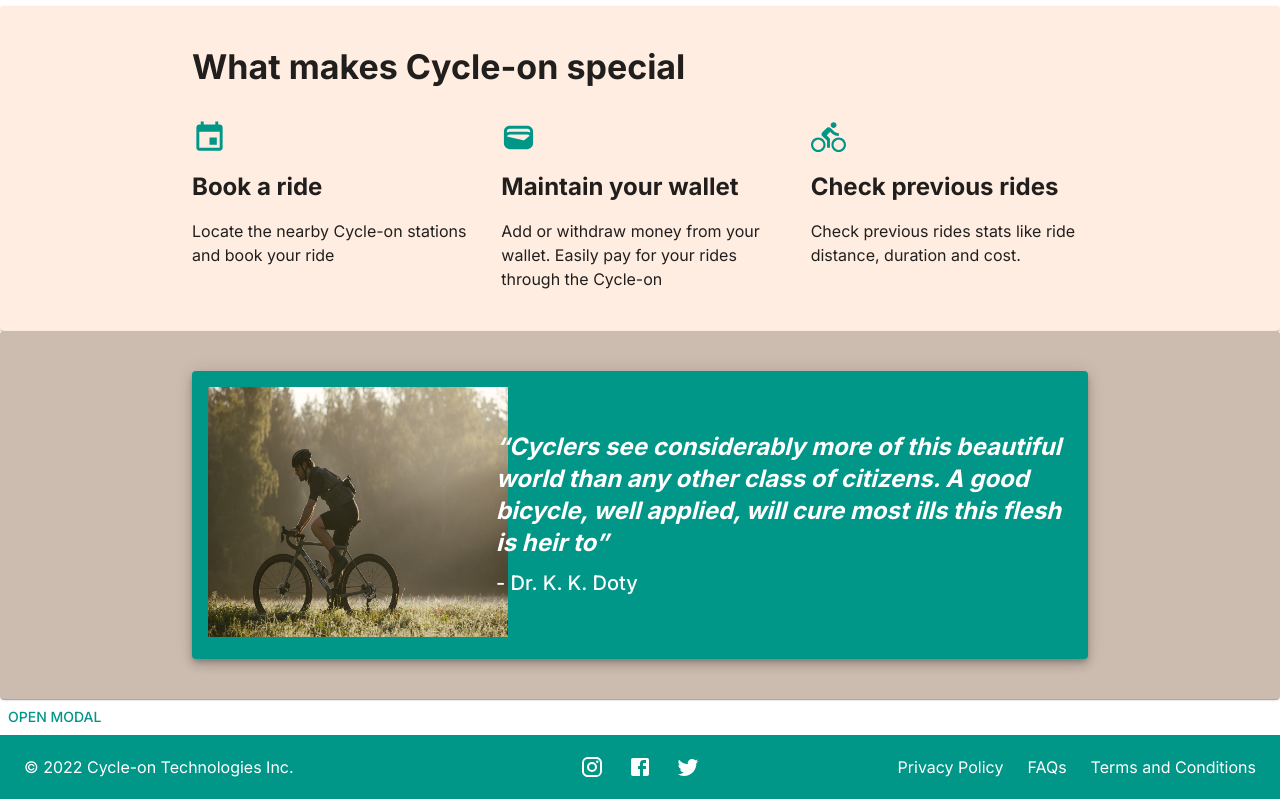
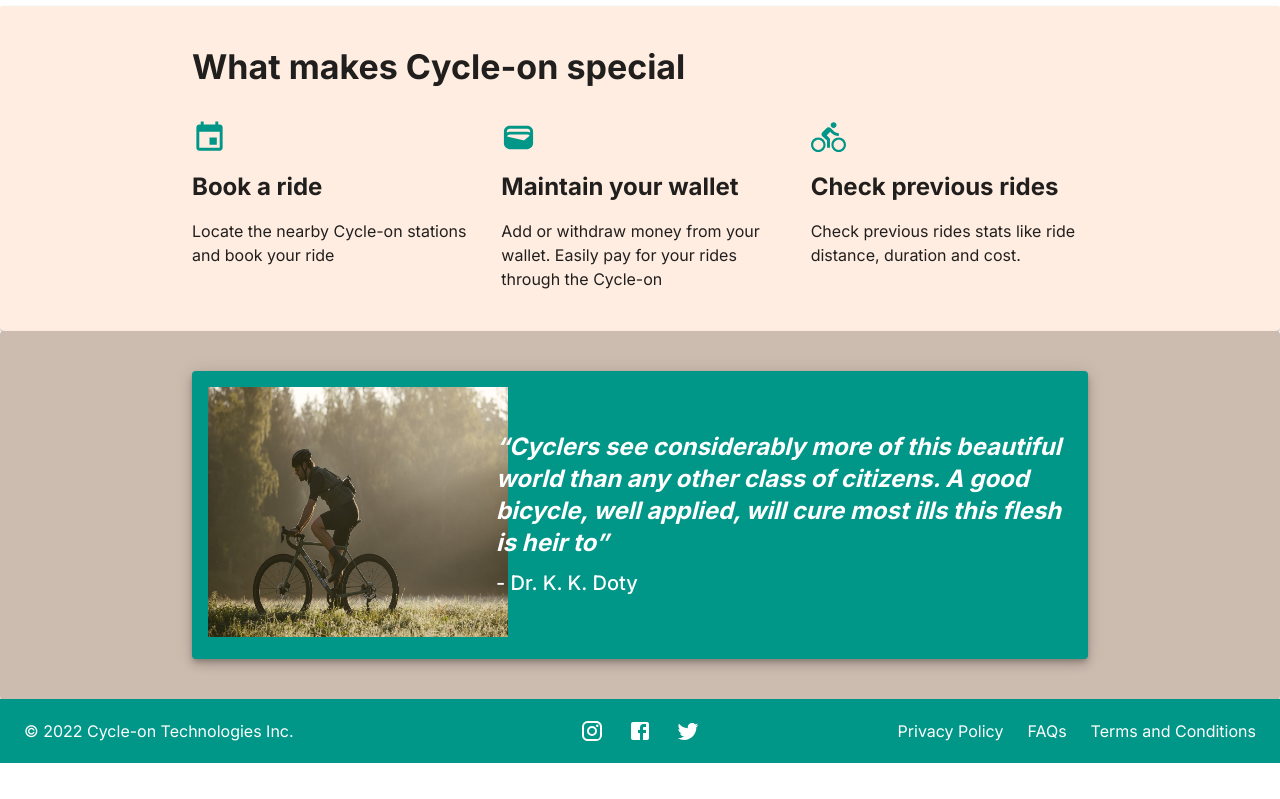
Before and after one commit to namanyash/SIT-725-CYCLE-ON-Frontend, a React app: page / in a window 1280 px wide. Shown: the part 702-1501 px from the top of the page. After the commit the page ends 1465 px from the top, so only its background shows below. Built offline with nearby package versions, Linux system fonts and the light colour scheme.

Commit message:
Removed test code

```diff
--- a/src/App.js
+++ b/src/App.js
@@ -10,7 +10,6 @@ function App() {
     <>
       <Header />
       <HomePage />
-      <LogIn />
       <Footer />
     </>
   );
```
